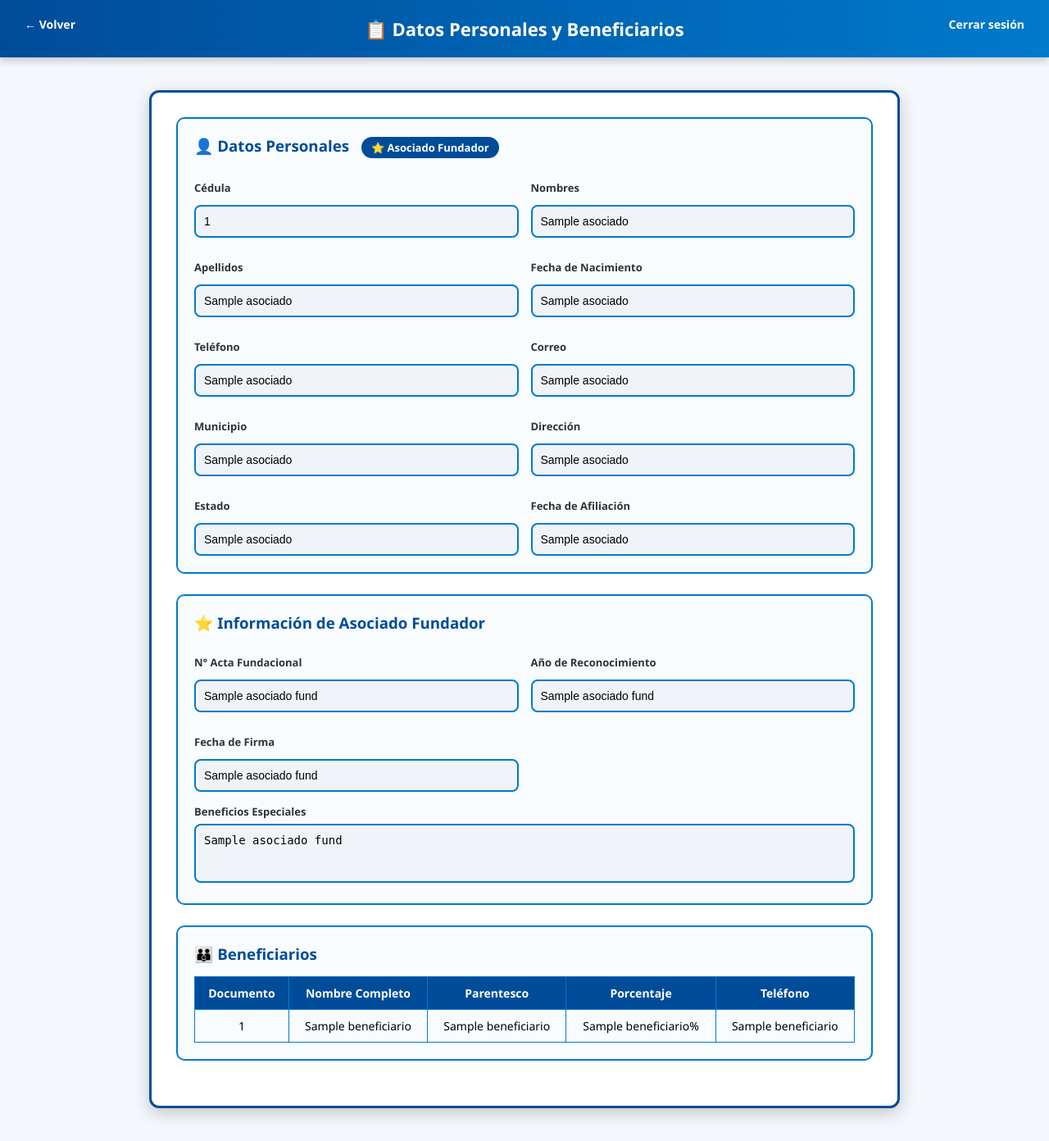
After one commit to yonier-dev/coovalluna-banking-system, a Flask app: page /asociado/datos-personales in a window 1280 px wide. The commit adds this page. Shown: the whole page at 82% size. Run offline with Flask 3, Linux system fonts and the light colour scheme; the visitor is signed in with stand-in values (Sample User, id 1); a database or web service that is not in the repository returns one stand-in record (values such as "Sample title"); some libraries are stand-ins or nearby versions.

Commit message:
se hace la implementacion del boton 'Datos Personales' con su template en html y su logica en routes/asociado.py como para que ir adelnatando un poco y se puedan guiar de estas implementaciones, tambien cree una base de datos remota que ya esta configurada en el proyecto, pip install flask flask-sqlalchemy psycopg2-binary python-dotenv usen este comando para que no tengan inconvenientes en su ejecucion ya sea en un entorno virtual, tambien añadi unos valores de prueba en DML.sql para mirar como funciona la aplicacion web, despues se cambiaran por unos a mano para no tener inconvenientes con profesor y eso es todo

```diff
--- a/app/db.py
+++ b/app/db.py
@@ -4,13 +4,10 @@ import psycopg2
 
 def get_conexion():
     conexion = psycopg2.connect(
-        host="localhost",
-        database="coovalluna",    # este sera el nombre para poner en la base de datos
-        user="root",              # el usuario predeterminado para el proyecto
-        password="1234",          # la contraseña del usuario predeterminado
+        host="db.dluwuyuuewwipiztfgol.supabase.co",
+        database="postgres",
+        user="postgres",
+        password="coovalluna2026",
         port="5432"
     )
     return conexion
-
-# crear el usuario en pgadmin4 con el mismo nombre y contraseña
-# crear la base de datos con el mismo nombre
--- a/app/routes/asociado.py
+++ b/app/routes/asociado.py
@@ -1,4 +1,5 @@
 from flask import Blueprint, render_template, session, redirect, url_for
+from db import get_conexion
 
 asociado_bp = Blueprint('asociado', __name__)
 
@@ -7,3 +8,59 @@ def dashboard():
     if session.get('perfil') != 'asociado':
         return redirect(url_for('auth.login'))
     return render_template('asociado/dashboard.html')
+
+@asociado_bp.route('/asociado/datos-personales')
+def datos_personales():
+    if session.get('perfil') != 'asociado':
+        return redirect(url_for('auth.login'))
+
+    cedula = session['cedula']
+    conn = get_conexion()
+    cur = conn.cursor()
+
+    # datos básicos
+    cur.execute("SELECT * FROM ASOCIADO WHERE cedula_pk = %s", (cedula,))
+    fila = cur.fetchone()
+    asociado = {
+        'cedula_pk': fila[0],
+        'nombres': fila[1],
+        'apellidos': fila[2],
+        'fecha_na': fila[3],
+        'telefono': fila[4],
+        'estado': fila[5],
+        'fech_afil': fila[6],
+        'municipio': fila[7],
+        'correo': fila[8],
+        'direccion': fila[9]
+    }
+
+    # se verifica si es fundador
+    cur.execute("SELECT * FROM ASOCIADO_FUND WHERE cedula_pk = %s", (cedula,))
+    fila_fund = cur.fetchone()
+    fundador = None
+    if fila_fund:
+        fundador = {
+            'num_acta': fila_fund[1],
+            'ano_reconocimiento': fila_fund[2],
+            'descripcion_beneficios': fila_fund[3],
+            'fecha_firma': fila_fund[4]
+        }
+
+    # beneficiarios
+    cur.execute("SELECT * FROM BENEFICIARIO WHERE cedulaAsociado_fk = %s", (cedula,))
+    beneficiarios = [
+        {
+            'cedula_pk': b[0],
+            'parentesco': b[2],
+            'nombre_completo': b[3],
+            'porcentaje_participacion': b[4],
+            'telefono': b[5]
+        } for b in cur.fetchall()
+    ]
+
+    cur.close()
+    conn.close()
+    return render_template('asociado/datos_personales.html',
+                         asociado=asociado,
+                         fundador=fundador,
+                         beneficiarios=beneficiarios)
--- /dev/null
+++ b/app/templates/asociado/datos_personales.html
@@ -0,0 +1,189 @@
+{% extends "base.html" %}
+{% block contenido %}
+<style>
+    body { background: #f4f7fb; }
+    .header {
+        background: linear-gradient(90deg, #004c99, #007acc);
+        color: #fff;
+        padding: 20px;
+        text-align: center;
+        font-size: 22px;
+        font-weight: bold;
+        box-shadow: 0 4px 10px rgba(0,0,0,0.2);
+    }
+    .logout { position: absolute; top: 20px; right: 30px; color: #fff; text-decoration: none; font-size: 14px; }
+    .back { position: absolute; top: 20px; left: 30px; color: #fff; text-decoration: none; font-size: 14px; }
+    .consulta-box {
+        margin: 40px auto;
+        background: #fff;
+        border: 3px solid #004c99;
+        border-radius: 12px;
+        padding: 30px;
+        width: 850px;
+        box-shadow: 0 6px 20px rgba(0,0,0,0.2);
+    }
+    .section {
+        border: 2px solid #007acc;
+        border-radius: 10px;
+        padding: 20px;
+        margin-bottom: 25px;
+        background: #f9fcff;
+    }
+    .section h3 { margin-top: 0; margin-bottom: 15px; color: #004c99; }
+    .datos-grid { display: grid; grid-template-columns: 1fr 1fr; gap: 15px; }
+    .datos-grid.three { grid-template-columns: 1fr 1fr 1fr; }
+    label { font-weight: bold; color: #333; display: block; margin-bottom: 6px; font-size: 13px; }
+    input {
+        width: 100%;
+        padding: 10px;
+        border: 2px solid #007acc;
+        border-radius: 8px;
+        font-size: 14px;
+        background: #f0f4f8;
+        box-sizing: border-box;
+    }
+    textarea {
+        width: 100%;
+        padding: 10px;
+        border: 2px solid #007acc;
+        border-radius: 8px;
+        font-size: 14px;
+        background: #f0f4f8;
+        box-sizing: border-box;
+        resize: none;
+    }
+    .badge-fundador {
+        display: inline-block;
+        background: #004c99;
+        color: #fff;
+        padding: 4px 12px;
+        border-radius: 20px;
+        font-size: 13px;
+        margin-left: 10px;
+    }
+    table { width: 100%; border-collapse: collapse; margin-top: 10px; }
+    th, td { border: 1px solid #007acc; padding: 10px; text-align: center; font-size: 14px; }
+    th { background: #004c99; color: #fff; }
+    tr:nth-child(even) { background: #f9fcff; }
+    tr:hover { background: #e6f2ff; }
+    .no-data { text-align: center; color: #999; padding: 20px; font-size: 14px; }
+</style>
+
+<div class="header">
+    📋 Datos Personales y Beneficiarios
+    <a href="/asociado/dashboard" class="back">← Volver</a>
+    <a href="/logout" class="logout">Cerrar sesión</a>
+</div>
+
+<div class="consulta-box">
+
+    <!-- DATOS PERSONALES -->
+    <div class="section">
+        <h3>
+            👤 Datos Personales
+            {% if fundador %}
+                <span class="badge-fundador">⭐ Asociado Fundador</span>
+            {% endif %}
+        </h3>
+        <div class="datos-grid">
+            <div>
+                <label>Cédula</label>
+                <input type="text" value="{{ asociado.cedula_pk }}" readonly>
+            </div>
+            <div>
+                <label>Nombres</label>
+                <input type="text" value="{{ asociado.nombres }}" readonly>
+            </div>
+            <div>
+                <label>Apellidos</label>
+                <input type="text" value="{{ asociado.apellidos }}" readonly>
+            </div>
+            <div>
+                <label>Fecha de Nacimiento</label>
+                <input type="text" value="{{ asociado.fecha_na }}" readonly>
+            </div>
+            <div>
+                <label>Teléfono</label>
+                <input type="text" value="{{ asociado.telefono }}" readonly>
+            </div>
+            <div>
+                <label>Correo</label>
+                <input type="text" value="{{ asociado.correo }}" readonly>
+            </div>
+            <div>
+                <label>Municipio</label>
+                <input type="text" value="{{ asociado.municipio }}" readonly>
+            </div>
+            <div>
+                <label>Dirección</label>
+                <input type="text" value="{{ asociado.direccion }}" readonly>
+            </div>
+            <div>
+                <label>Estado</label>
+                <input type="text" value="{{ asociado.estado }}" readonly>
+            </div>
+            <div>
+                <label>Fecha de Afiliación</label>
+                <input type="text" value="{{ asociado.fech_afil }}" readonly>
+            </div>
+        </div>
+    </div>
+
+    <!-- DATOS FUNDADOR (solo si aplica) -->
+    {% if fundador %}
+    <div class="section">
+        <h3>⭐ Información de Asociado Fundador</h3>
+        <div class="datos-grid">
+            <div>
+                <label>N° Acta Fundacional</label>
+                <input type="text" value="{{ fundador.num_acta }}" readonly>
+            </div>
+            <div>
+                <label>Año de Reconocimiento</label>
+                <input type="text" value="{{ fundador.ano_reconocimiento }}" readonly>
+            </div>
+            <div>
+                <label>Fecha de Firma</label>
+                <input type="text" value="{{ fundador.fecha_firma }}" readonly>
+            </div>
+        </div>
+        <div style="margin-top: 15px;">
+            <label>Beneficios Especiales</label>
+            <textarea rows="3" readonly>{{ fundador.descripcion_beneficios }}</textarea>
+        </div>
+    </div>
+    {% endif %}
+
+    <!-- BENEFICIARIOS -->
+    <div class="section">
+        <h3>👪 Beneficiarios</h3>
+        {% if beneficiarios %}
+        <table>
+            <thead>
+                <tr>
+                    <th>Documento</th>
+                    <th>Nombre Completo</th>
+                    <th>Parentesco</th>
+                    <th>Porcentaje</th>
+                    <th>Teléfono</th>
+                </tr>
+            </thead>
+            <tbody>
+                {% for b in beneficiarios %}
+                <tr>
+                    <td>{{ b.cedula_pk }}</td>
+                    <td>{{ b.nombre_completo }}</td>
+                    <td>{{ b.parentesco }}</td>
+                    <td>{{ b.porcentaje_participacion }}%</td>
+                    <td>{{ b.telefono }}</td>
+                </tr>
+                {% endfor %}
+            </tbody>
+        </table>
+        {% else %}
+        <p class="no-data">No hay beneficiarios registrados.</p>
+        {% endif %}
+    </div>
+
+</div>
+{% endblock %}
```
Also changed, not shown: app/templates/admin/dashboard.html (+70 -2 lines), sql/DML.sql (added, +189 -0 lines).
